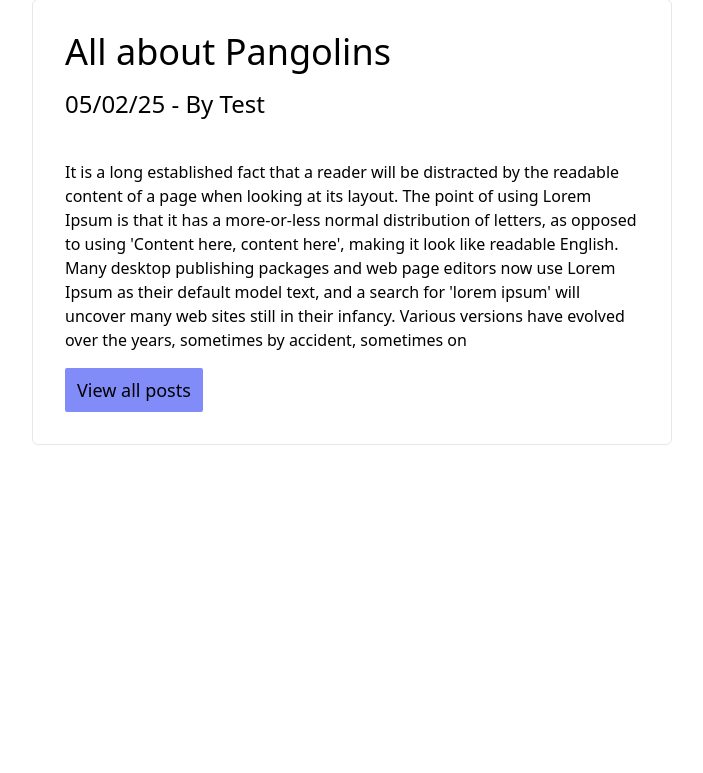
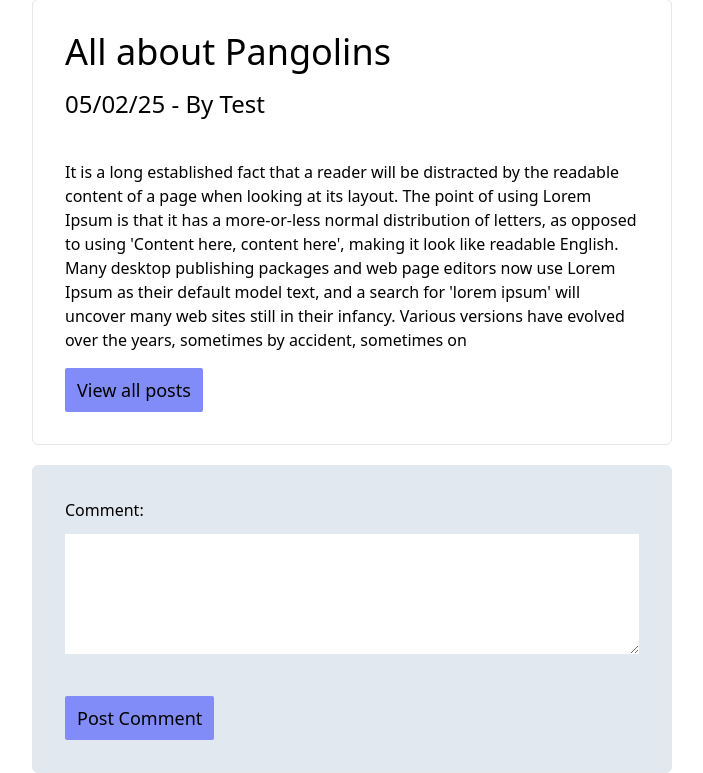
Before and after one commit to iO-Academy/2025-jan-sde-blog-sql-phpangolins, a PHP site: page /singlePostPage.php?id=2 in a window 1280 px wide. Shown: the part 130-903 px from the top of the page, without its empty margins (288-991 px from the left). Before the commit the page ends 575 px from the top, so only its background shows below. Run offline with PHP 8.4, Linux system fonts and the light colour scheme; data comes from the database, SQL or seed files in the repository; some libraries are stand-ins or nearby versions.

Commit message:
created service and function to display comment form

```diff
--- a/singlePostPage.php
+++ b/singlePostPage.php
@@ -5,6 +5,7 @@ require_once 'src/Services/NavBarService.php';
 require_once 'src/Services/PostServices.php';
 require_once 'src/Models/PostsModel.php';
 require_once 'src/Services/DatabaseConnectionServices.php';
+require_once 'src/Services/CommentFormService.php';
 
 $db = DatabaseConnectionServices::connect();
 $posts = new PostsModel($db);
@@ -32,6 +33,7 @@ $pageTitle = $postToDisplay->getTitle();
     <?php
         echo NavBarService::displayNavBar();
         echo PostServices::displaySinglePost($postToDisplay);
+        echo CommentFormService::displayForm();
     ?>
 </body>
 </html>
--- /dev/null
+++ b/src/Services/CommentFormService.php
@@ -0,0 +1,22 @@
+<?php
+
+declare(strict_types=1);
+
+class CommentFormService
+{
+    static public function displayForm() : string
+    {
+
+        $output = ' <section class="container md:w-1/2 mx-auto mt-5">';
+        $output .= '<form class="p-8 border border-solid rounded-md bg-slate-200">';
+        $output .= '<div class="mb-5">';
+        $output .= '<label class="mb-3 block" for="content">Comment:</label>';
+        $output .= '<textarea class="w-full" id="content" rows="5"></textarea>';
+        $output .= '</div>';
+        $output .= '<input class="px-3 py-2 mt-4 cursor-pointer text-lg bg-indigo-400 hover:bg-indigo-700 hover:text-white transition inline-block rounded-sm" type="submit" value="Post Comment" />';
+        $output .= '</form>';
+        $output .= '</section>';
+        return $output;
+
+    }
+}
```
